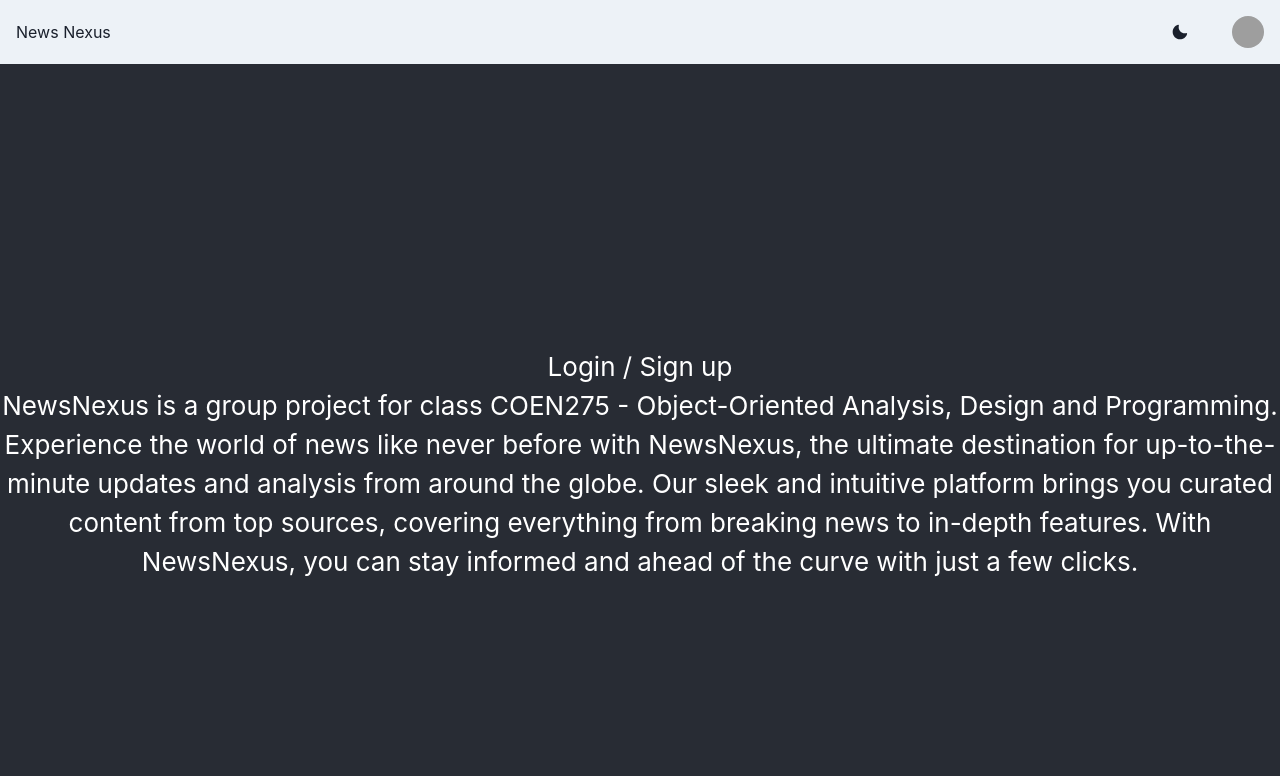
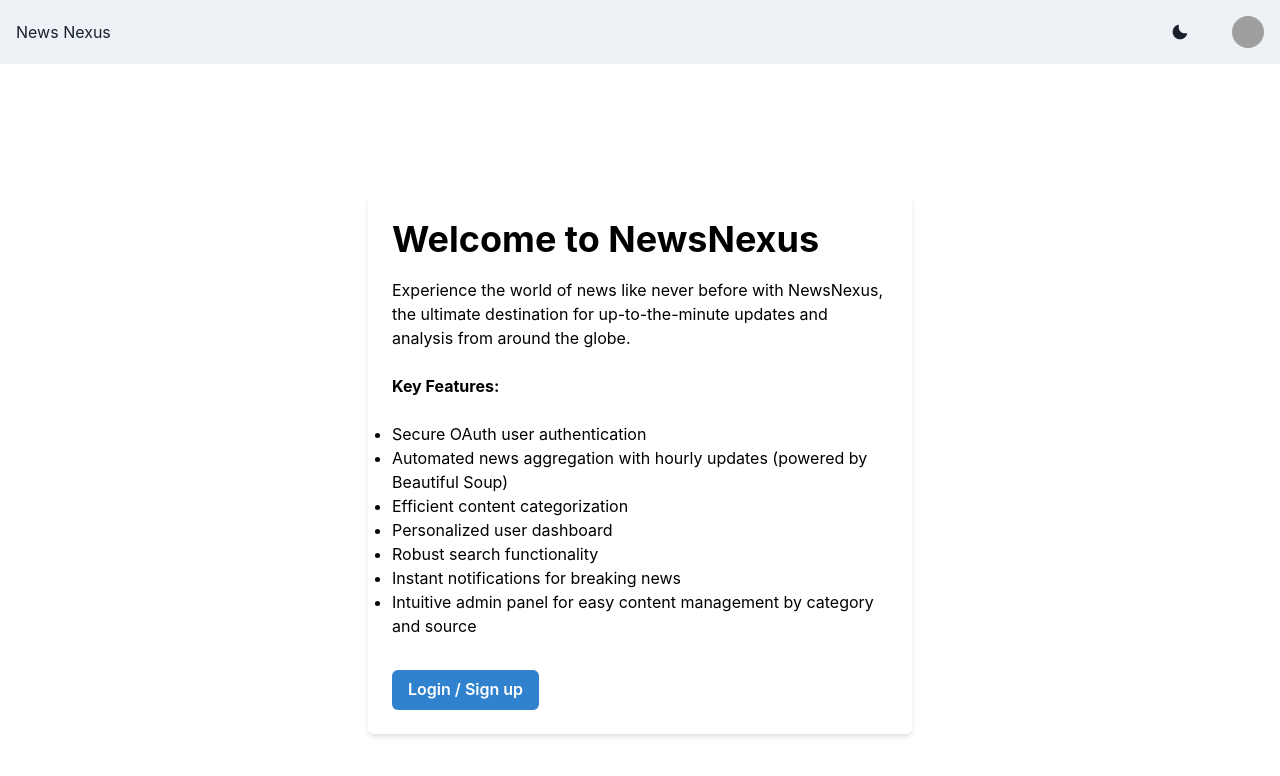
Before and after one commit to anoopshivayogi/NewsNexus, a React (Create React App) app in the folder frontend/: page / in a window 1280 px wide. Shown: the top 776 px of the page. Built offline with nearby package versions, Linux system fonts and the light colour scheme; no server answers; grey boxes are pictures that could not be loaded.

Commit message:
Updated login page for newsnexus

```diff
--- a/frontend/src/components/Login.js
+++ b/frontend/src/components/Login.js
@@ -1,29 +1,51 @@
-import '../App.css';
+import { Button, Container, Box, Heading, Text } from "@chakra-ui/react";
 import { useAuth0 } from "@auth0/auth0-react";
 
 function Login() {
-  const {loginWithRedirect} = useAuth0();
+  const { loginWithRedirect } = useAuth0();
+
+  const containerStyle = {
+    // backgroundColor: "#3498db", // Set your desired background color
+    minHeight: "100vh",
+    display: "flex",
+    alignItems: "center",
+  };
+
+  const headingStyle = {
+    color: "black", // Change the text color to white
+  };
+
   return (
-    <div className="App">
-      <header className="App-header">
-      <button onClick={loginWithRedirect}>Login / Sign up</button>
-        <p>
-          NewsNexus is a group project for class COEN275 - Object-Oriented Analysis, Design and Programming.
-          Experience the world of news like never before with NewsNexus,
-          the ultimate destination for up-to-the-minute updates and analysis from around
-          the globe. Our sleek and intuitive platform brings you curated content from top sources,
-          covering everything from breaking news to in-depth features.
-          With NewsNexus, you can stay informed and ahead of the curve with just a few clicks.
-        </p>
-        <a
-          className="App-link"
-          href="https://reactjs.org"
-          target="_blank"
-          rel="noopener noreferrer"
-        >
-        </a>
-      </header>
-    </div>
+    <Box style={containerStyle}>
+      <Container maxW="xl" centerContent>
+        <Box p="6" boxShadow="md" borderRadius="md" bg="rgba(255, 255, 255, 0.8)">
+          <Heading as="h1" size="xl" mb="4" style={headingStyle}>
+            Welcome to NewsNexus
+          </Heading>
+          <Text mb="8" style={headingStyle}>
+  Experience the world of news like never before with NewsNexus, the ultimate destination for up-to-the-minute updates and analysis from around the globe.
+  <br /><br />
+  <strong>Key Features:</strong>
+  <br /><br />
+  <ul>
+    <li>Secure OAuth user authentication</li>
+    <li>Automated news aggregation with hourly updates (powered by Beautiful Soup)</li>
+    <li>Efficient content categorization</li>
+    <li>Personalized user dashboard</li>
+    <li>Robust search functionality</li>
+    <li>Instant notifications for breaking news</li>
+    <li>Intuitive admin panel for easy content management by category and source</li>
+  </ul>
+</Text>
+
+
+
+          <Button colorScheme="blue" onClick={loginWithRedirect}>
+            Login / Sign up
+          </Button>
+        </Box>
+      </Container>
+    </Box>
   );
 }
 
```
